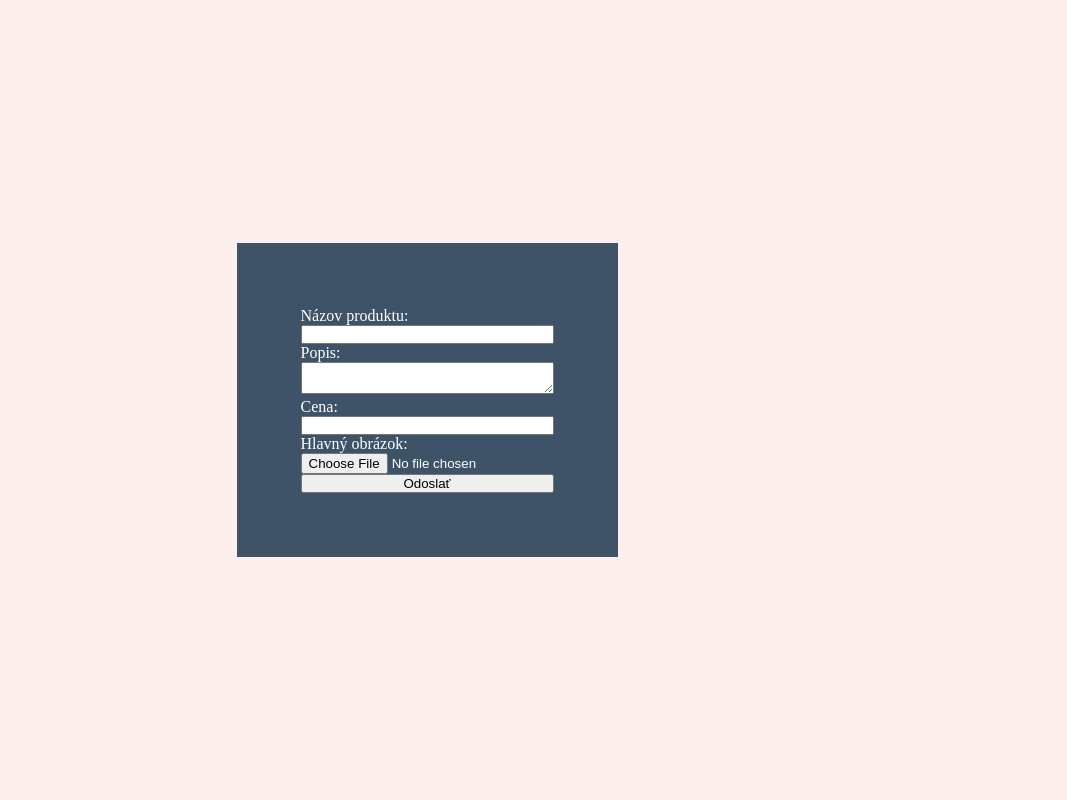
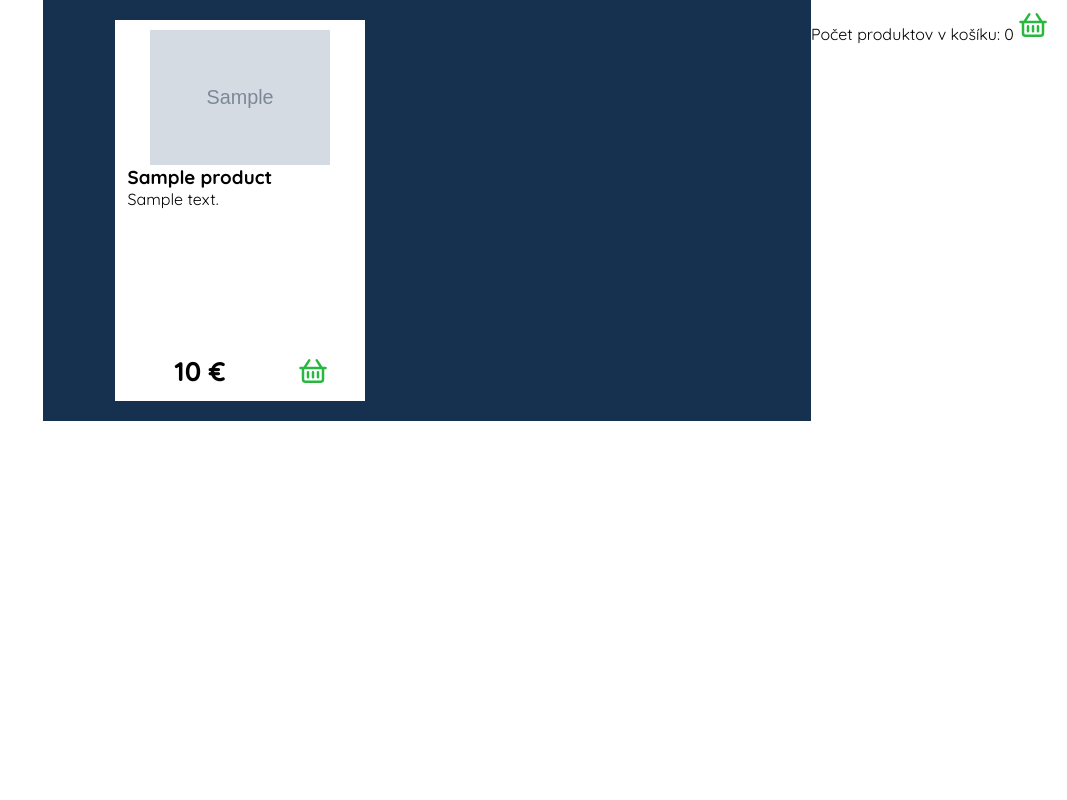
Before and after one commit to SimonKacvinsky/eshop, a PHP site: page / in a window 1280 px wide. Shown: the whole page, without its empty margins (213-1280 px from the left). Run offline with PHP 8.4, Linux system fonts and the light colour scheme; tables that the repository leaves empty or names only in its code hold one stand-in row (values such as "Sample post"); grey boxes marked "Sample" are stand-in pictures.

Commit message:
second commit

```diff
--- a/config.php
+++ b/config.php
@@ -1,7 +1,7 @@
 <?php
 $host = "localhost";
 $username = "simon";
-$password = "simonko4444";
+$password = "Vschkzna2021";
 $database = "eshop";
 
 $conn = mysqli_connect($host , $username, $password, $database);
--- /dev/null
+++ b/css/main.css
@@ -0,0 +1,142 @@
+* {
+    padding: 0;
+    margin: 0;
+    box-sizing: border-box;
+    font-family: Quicksand;
+}
+body {
+    width: 100vw;
+    overflow-x: hidden;
+}
+#form_container {
+    width: 100vw;
+    height: 100vh;
+    background-color: #163150;
+    display: flex;
+    align-items: center;
+    justify-content: center;
+    display: none;
+}
+#form_container form {
+    padding: clamp(12px, 2rem, 4rem);
+    background-color: rgba(21, 21, 21, 0.9);
+    border-radius: 10px;
+    color: white;
+}
+#form_container form input, textarea {
+    width: 100%;
+    border-radius: 3px;
+    border: none;
+}
+#form_container form textarea {
+    height: 100px;
+}
+#form_container form label {
+    width: 60%;
+    margin: 10px 0;
+}
+#image {
+    padding-bottom: 5px;
+}
+#price, #description, #product_name {
+    padding: 3px 3px;
+}
+
+#description {
+    margin-bottom: -4px;
+}
+#submit {
+    padding: 5px 0;
+    cursor: pointer;
+}
+input[type=file]::-webkit-file-upload-button {
+    cursor: pointer;
+    border: none;
+    border-radius: 3px;
+    margin-bottom: 2px;
+}
+#products_container {
+    display: grid;
+    grid-template-columns: repeat(auto-fill, minmax(250px, 1fr));
+    grid-gap: 20px;
+    width: 60vw;
+    max-width: 1200px;
+    justify-items: center;
+    background-color: #163150;
+    padding: 20px;
+
+}
+.product_container {
+    width: 250px;
+    background-color: white;
+
+}
+.product_wrapper{
+    width: 90%;
+    margin: 0 auto;
+    display: flex;
+    flex-direction: column;
+    align-items: center;
+}
+.product_image{
+    width: 80%;
+    object-fit: cover;
+    margin-top: 10px;
+}
+.product_name{
+    align-self: start;
+}
+.product_description{
+    height: 140px;
+    width: 100%;
+    overflow-y: scroll;
+}
+.product_price{
+    margin-top: 10px;
+}
+.price_wrapper{
+    width: 145px;
+    display: flex;
+    justify-content: center;
+    align-items: center;
+    font-size: 23px;
+}
+.order_container{
+    margin-top: 2px;
+    width: 100%;
+    display: flex;
+    align-items: center;
+}
+.cart{
+    width: 30px;
+}
+.cart_wrapper{
+    width: 80px;
+    padding: 15px 0;
+    margin-top: 10px;
+    transition: 0.5s;
+    display: flex;
+    justify-content: center;
+    align-items: center;
+}
+.cart_wrapper:hover{
+    background: #28b840;
+    cursor: pointer;
+}
+.cart_wrapper:hover .cart{
+    fill: white;
+}
+#current_cart{
+    height: 10px;
+    width: 0px;
+    top: 10px;
+    position: sticky;
+
+}
+
+@media screen and (max-width: 1000px) {
+    #products_container {
+        width: 100vw;
+    }
+
+}
--- a/index.php
+++ b/index.php
@@ -9,26 +9,35 @@ require 'config.php';
           content="width=device-width, user-scalable=no, initial-scale=1.0, maximum-scale=1.0, minimum-scale=1.0">
     <meta http-equiv="X-UA-Compatible" content="ie=edge">
     <title>E-shop</title>
-    <link rel="stylesheet" href="style.css">
+    <link rel="stylesheet" href="css/main.css">
+    <link rel="preconnect" href="https://fonts.googleapis.com">
+    <link rel="preconnect" href="https://fonts.gstatic.com" crossorigin>
+    <link href="https://fonts.googleapis.com/css2?family=Comfortaa:wght@300..700&family=Quicksand:wght@300..700&family=Signika:wght@300..700&display=swap"
+          rel="stylesheet">
 </head>
 <body>
 <div id="form_container">
     <form method="post" enctype="multipart/form-data">
         <label for="product_name">Názov produktu:</label><br>
-        <input type="text" id="product_name" name="product_name" required><br>
+        <input type="text" id="product_name" name="product_name"
+               title="Zadajte názov produktu, ktorý sa zobrazí na webstránke" required><br>
 
         <label for="description">Popis:</label><br>
-        <textarea id="description" name="description" required></textarea><br>
+        <textarea id="description" name="description" title="Zadajte popis produktu, ktorý sa zobrazí na webstránke"
+                  required></textarea><br>
 
         <label for="price">Cena:</label><br>
-        <input type="text" id="price" name="price" required><br>
+        <input type="text" id="price" name="price" title="Zadajte cenu produktu, ktorá sa zobrazí na webstránke"
+               required><br>
 
         <label for="image">Hlavný obrázok:</label><br>
-        <input type="file" id="image" name="image" required><br>
+        <input type="file" id="image" name="image"
+               title="Vyberte obrázok produktu, ktorý sa zobrazí na webstránke ako hlavný" required><br>
 
-        <input type="submit" value="Odoslať">
+        <input type="submit" id="submit" value="Odoslať">
     </form>
 </div>
+
 <?php
 if ($_SERVER['REQUEST_METHOD'] == 'POST') {
     if (isset($_POST['product_name']) && isset($_POST['price']) && isset($_POST['description']) && isset($_FILES['image'])) {
@@ -71,7 +80,61 @@ if ($_SERVER['REQUEST_METHOD'] == 'POST') {
     }
 }
 
-$conn->close();
 ?>
+<div style="display: flex;justify-content: center;">
+    <div id="products_container">
+        <?php
+        $get_data = "SELECT * FROM products";
+        $data = mysqli_query($conn, $get_data);
+        $all_data = mysqli_fetch_all($data, MYSQLI_ASSOC);
+        foreach ($all_data as $row) {
+            $id = $row["id"];
+            $name = $row["product_name"];
+            $price = $row["price"];
+            $description = $row["description"];
+            $image = $row["main_image_path"];
+            echo "
+                <div class='product_container $id'>
+                    <div class='product_wrapper'>
+                        <img class='product_image' src='$image' alt='$name'>
+                        <h3 class='product_name'>$name</h3>
+                        <p class='product_description'>$description</p>
+                        <div class='order_container'>
+                            <div class='price_wrapper'>
+                            <h3 class='product_price'>$price €</h3>
+                            </div>
+                            <div class='cart_wrapper'>
+                                <svg class='cart' fill='#28b840' width='32px' viewBox='0 0 24.00 24.00' xmlns='http://www.w3.org/2000/svg' stroke='#28b840' stroke-width='0.00024000000000000003'>
+                                    <g id='SVGRepo_bgCarrier' stroke-width='0'></g>
+                                    <g id='SVGRepo_tracerCarrier' stroke-linecap='round' stroke-linejoin='round'></g>
+                                    <g id='SVGRepo_iconCarrier'>
+                                        <path d='M22,8.5H19.535l-3.7-5.555a1,1,0,0,0-1.664,1.11L17.132,8.5H6.868L9.832,4.055a1,1,0,0,0-1.664-1.11L4.465,8.5H2a1,1,0,0,0,0,2H3v8a3,3,0,0,0,3,3H18a3,3,0,0,0,3-3v-8h1a1,1,0,0,0,0-2Zm-3,10a1,1,0,0,1-1,1H6a1,1,0,0,1-1-1v-8H19ZM7,17V13a1,1,0,0,1,2,0v4a1,1,0,0,1-2,0Zm4,0V13a1,1,0,0,1,2,0v4a1,1,0,0,1-2,0Zm4,0V13a1,1,0,0,1,2,0v4a1,1,0,0,1-2,0Z'></path>
+                                    </g>
+                                </svg>
+                            </div>
+                        </div>
+                    </div>
+                </div>";
+        }
+        mysqli_close($conn);
+        ?>
+    </div>
+    <div id="current_cart">
+        <div style="width: 20vw; position: relative">
+            <span style="width: 20vw">Počet produktov v košíku: <span id="number_of_products">0</span>
+            <svg class='cart' fill='#28b840' width='32px' viewBox='0 0 24.00 24.00'
+                 xmlns='http://www.w3.org/2000/svg'
+                 stroke='#28b840' stroke-width='0.00024000000000000003'>
+                    <g id='SVGRepo_bgCarrier' stroke-width='0'></g>
+                    <g id='SVGRepo_tracerCarrier' stroke-linecap='round' stroke-linejoin='round'></g>
+                    <g id='SVGRepo_iconCarrier'>
+                        <path d='M22,8.5H19.535l-3.7-5.555a1,1,0,0,0-1.664,1.11L17.132,8.5H6.868L9.832,4.055a1,1,0,0,0-1.664-1.11L4.465,8.5H2a1,1,0,0,0,0,2H3v8a3,3,0,0,0,3,3H18a3,3,0,0,0,3-3v-8h1a1,1,0,0,0,0-2Zm-3,10a1,1,0,0,1-1,1H6a1,1,0,0,1-1-1v-8H19ZM7,17V13a1,1,0,0,1,2,0v4a1,1,0,0,1-2,0Zm4,0V13a1,1,0,0,1,2,0v4a1,1,0,0,1-2,0Zm4,0V13a1,1,0,0,1,2,0v4a1,1,0,0,1-2,0Z'></path>
+                    </g>
+                </svg>
+            </span>
+        </div>
+    </div>
+</div>
+<script src="js/app.js"></script>
 </body>
 </html>
--- /dev/null
+++ b/js/app.js
@@ -0,0 +1,29 @@
+let putToCart = document.querySelectorAll(".cart_wrapper .cart"),
+    clickedProductsId = JSON.parse(localStorage.getItem('clickedProductsId')) || [],
+    productInfo = [];
+// Aktualizácia zobrazenia počtu produktov na základe predtým uložených dát
+document.querySelector('#number_of_products').textContent = clickedProductsId.length;
+
+putToCart.forEach((cart) => {
+    cart.addEventListener("click", () => {
+        let productContainer = cart.closest('.product_container').classList[1];
+        clickedProductsId.push(productContainer);
+
+        // Aktualizácia počtu produktov
+        document.querySelector('#number_of_products').textContent = clickedProductsId.length;
+
+        // Uloženie do localStorage ako JSON string
+        localStorage.setItem('clickedProductsId', JSON.stringify(clickedProductsId));
+    });
+});
+
+let allProducts = document.querySelectorAll('.product_container');
+allProducts.forEach((product) => {
+    productInfo.push({
+        id: product.classList[1],
+        name: product.querySelector('.product_name').textContent,
+        description: product.querySelector('.product_description').textContent,
+        price: product.querySelector('.product_price').textContent,
+        image: product.querySelector('.product_image').getAttribute('src'),
+    })
+})
--- a/style.css
+++ /dev/null
@@ -1,28 +0,0 @@
-*{
-    padding: 0;
-    margin: 0;
-    box-sizing: border-box;
-}
-body{
-    width: 100vw;
-}
-#form_container{
-    width: 100vw;
-    height: 100vh;
-    background-color: rgba(253, 143, 143, 0.15);
-    display: flex;
-    align-items: center;
-    justify-content: center;
-}
-#form_container form{
-    padding: 5%;
-    background-color: rgba(5, 37, 64, 0.77);
-    color: white;
-}
-#form_container form input, textarea{
-    width: 100%;
-}
-#form_container form label{
-    width: 60%;
-    display: inline;
-}
```
Also changed, not shown: html/cart.html (added, +22 -0 lines), js/cart.js (added, +7 -0 lines), css/cart.css (added), images/Amica VT 862 AR.jpg (added), images/Electrolux LXB1AE13W0.jpg (added), images/Kacvinský_fotografia.png (added), images/Liebherr T 1400.jpg (added), images/Liebherr T1700.jpg (added), images/Liebherr TP 1724.jpg (added), images/RE_Village_Jan21_Art_Lady_Dimitrescu.jpg (added), images/Severin RKS 8833.jpg (added), images/XY.png (deleted), images/ai-generated-8698024_1280.jpg (added), images/iphone15.jpg (added).
